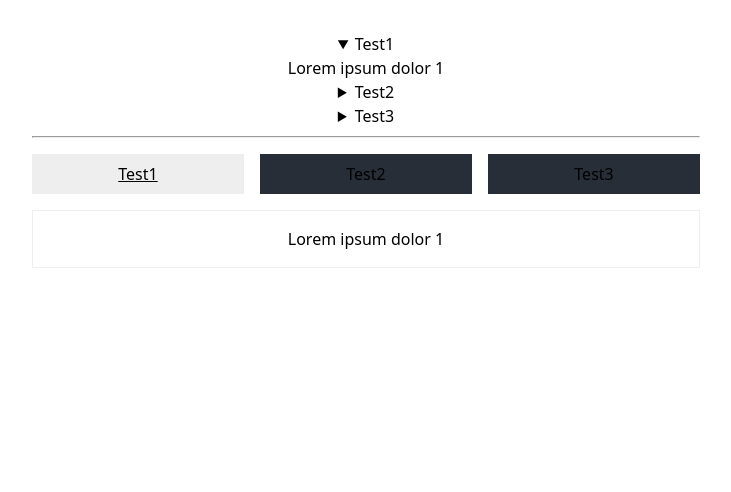
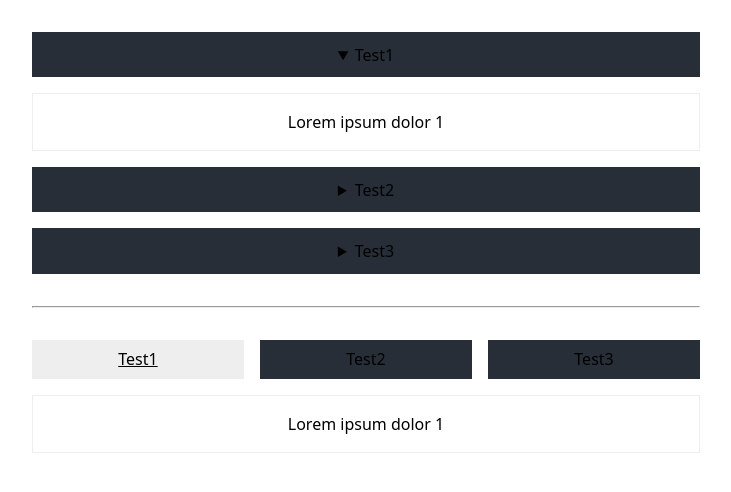
Before and after one commit to maurer2/tabacco, a website built with Vite: page index.html in a window 1280 px wide. Shown: the whole page, without its empty margins (274-1005 px from the left). Built offline with nearby package versions, Linux system fonts and the light colour scheme.

Commit message:
Added accordion styles

```diff
--- a/src/AccordionTabs.ts
+++ b/src/AccordionTabs.ts
@@ -10,18 +10,22 @@ export class AccordionTabs {
   }
 
   #getAccordionMarkup() {
-    const markup = [...this.#data]
-      .map(([key, data]) => {
-        const isActive = key === this.#activeKey;
+    const detailsSummaryTags = [...this.#data].map(([key, data]) => {
+      const isActive = key === this.#activeKey;
 
-        return `
-          <details name="accordion" ${isActive ? 'open' : ''}>
-            <summary>${key}</summary>
-            <div>${data}</div>
-          </details>
-        `;
-      })
-      .join('');
+      return `
+        <details name="accordion" ${isActive ? 'open' : ''}>
+          <summary class="trigger">${key}</summary>
+          <div class="content">${data}</div>
+        </details>
+      `;
+    });
+
+    const markup = `
+      <div class="accordion">
+        ${detailsSummaryTags.join('')}
+      </div>
+    `;
 
     return markup;
   }
@@ -45,7 +49,7 @@ export class AccordionTabs {
 
     const markup = `
       <div class="tabs">
-        <div class="tablist" role="tablist" >
+        <div class="tablist" role="tablist">
           ${tabsAndPanels.map(({ tab }) => tab).join('')}
         </div>
         <div class="tabpanels">
--- a/src/style.css
+++ b/src/style.css
@@ -25,6 +25,10 @@
     margin-inline: auto;
     text-align: center;
   }
+
+  hr {
+    margin-block: 2rem;
+  }
 }
 
 @layer components {
@@ -32,19 +36,19 @@
     padding-block: 0.6rem;
     padding-inline: 1.2rem;
     font-size: 1rem;
-    background-color: var(--color-surface);
+    background: var(--color-surface);
     color: contrast-color(var(--color-surface));
     border: 1px solid transparent;
     cursor: pointer;
 
     &[aria-selected='true'] {
-      background-color: var(--color-text);
+      background: var(--color-text);
       color: contrast-color(var(--color-text));
       text-decoration: underline;
     }
 
     &:is(:hover, :focus-visible) {
-      background-color: var(--color-accent);
+      background: var(--color-accent);
       color: contrast-color(var(--color-accent));
     }
 
@@ -54,10 +58,32 @@
     }
   }
 
+  .accordion {
+    display: flex;
+    flex-direction: column;
+    gap: 1rem;
+
+    & .trigger {
+      padding-block: 0.6rem;
+      padding-inline: 1.2rem;
+      font-size: 1rem;
+      background: var(--color-surface);
+      color: contrast-color(var(--color-surface));
+      border: 1px solid transparent;
+      cursor: pointer;
+    }
+
+    & .content {
+      margin-block-start: 1rem;
+      padding: 1rem;
+      border: 1px solid var(--color-text);
+    }
+  }
+
   .tabs {
     & > .tablist {
       display: grid;
-      margin-block: 1rem;
+      margin-block-end: 1rem;
       grid-template-columns: repeat(auto-fit, minmax(150px, 1fr));
       gap: 1rem;
     }
```
